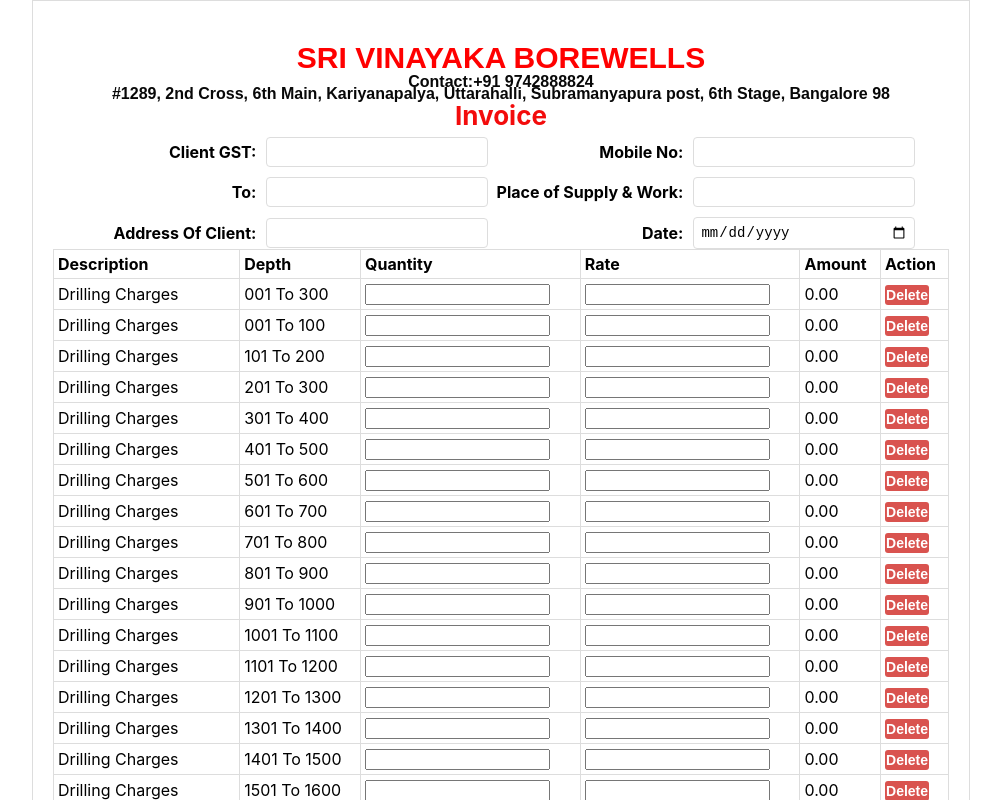
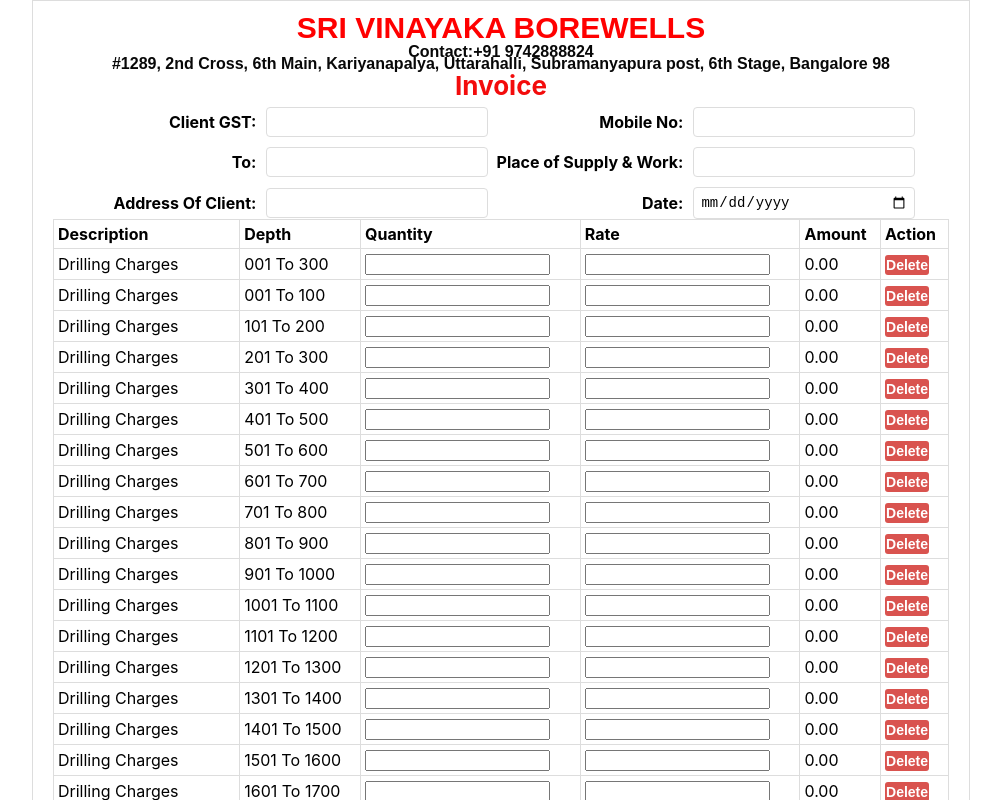
Before and after one commit to LeelaPrasad2710/borewell-invoice, a React (Create React App) app: page / in a window 1280 px wide. Shown: the top 800 px of the page, without its empty margins (139-1140 px from the left). Built offline with nearby package versions, Linux system fonts and the light colour scheme.

Commit message:
Update InvoiceGenerator.css

```diff
--- a/src/InvoiceGenerator.css
+++ b/src/InvoiceGenerator.css
@@ -12,6 +12,7 @@
   font-weight: bold;
   color: red;
   text-align: center;
+  margin-top: -30px;
 }
 
 .invoice-header h1 {
```
